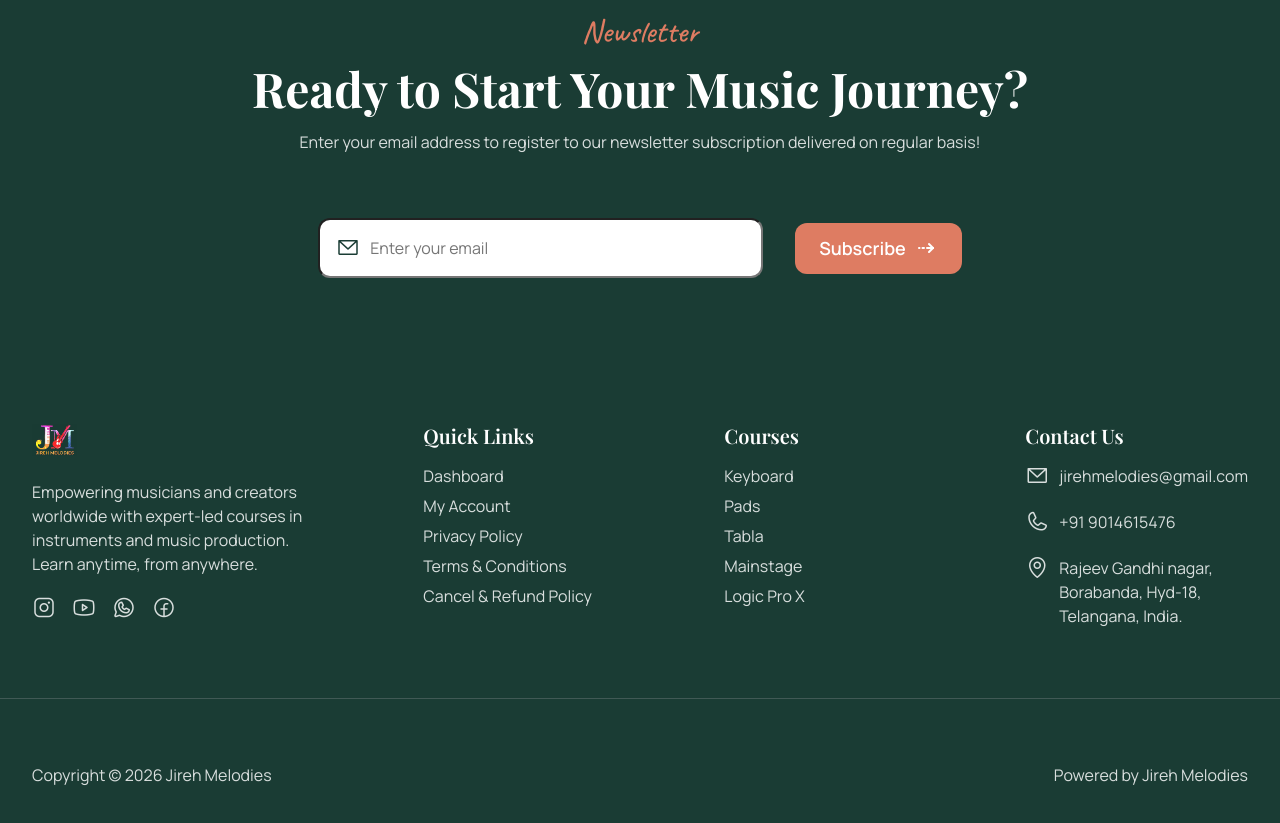
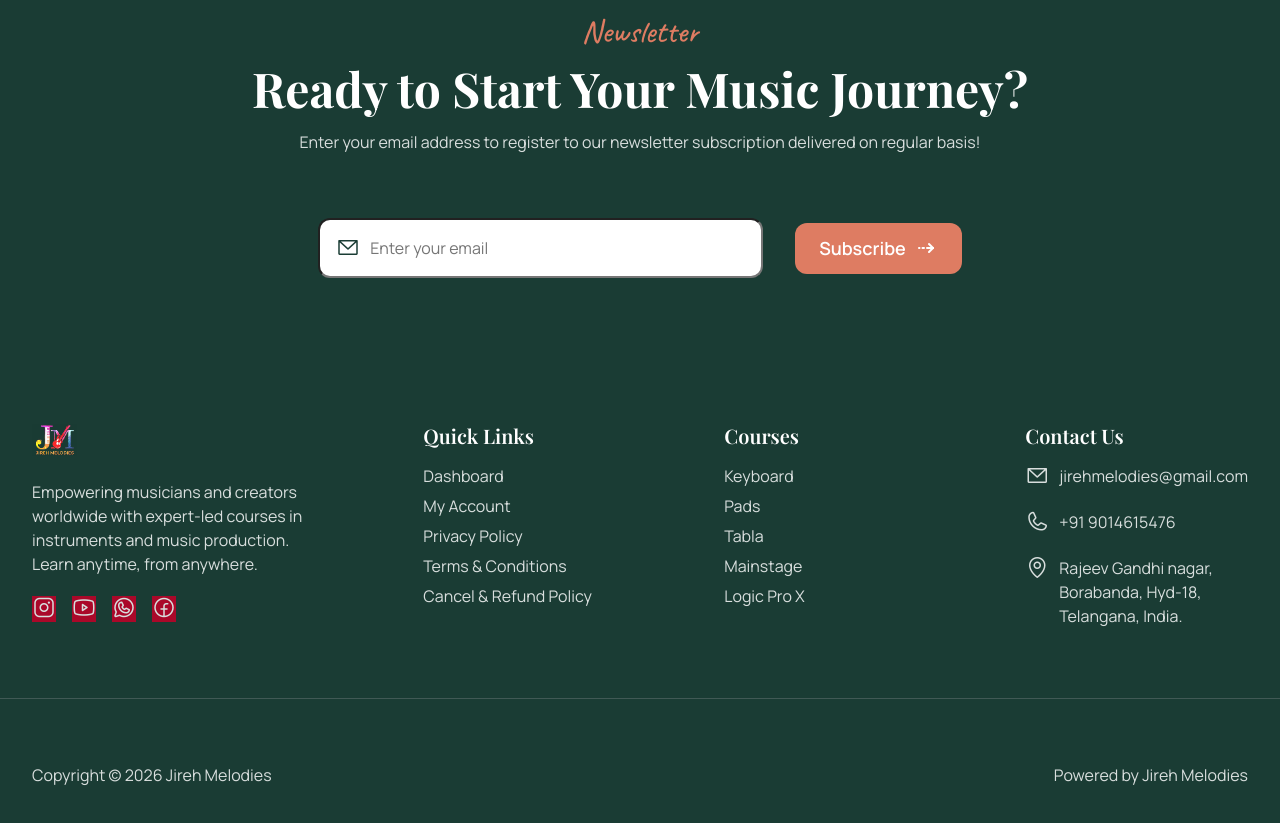
Before and after one commit to yehezekiel07/Jireh-Melodies, a plain HTML site: page index.html in a window 1280 px wide. Shown: the part 5434-6257 px from the top of the page. Drawn offline with nearby package versions, Linux system fonts and the light colour scheme; a web font is replaced by a local one.

Commit message:
Checking for changes

```diff
--- a/style.css
+++ b/style.css
@@ -755,6 +755,7 @@ nav .main-nav-list .active .main-nav-link {
 
 .social-link {
   text-decoration: none;
+  background-color: #aa0829;
 }
 
 .social-link-icon {
```
